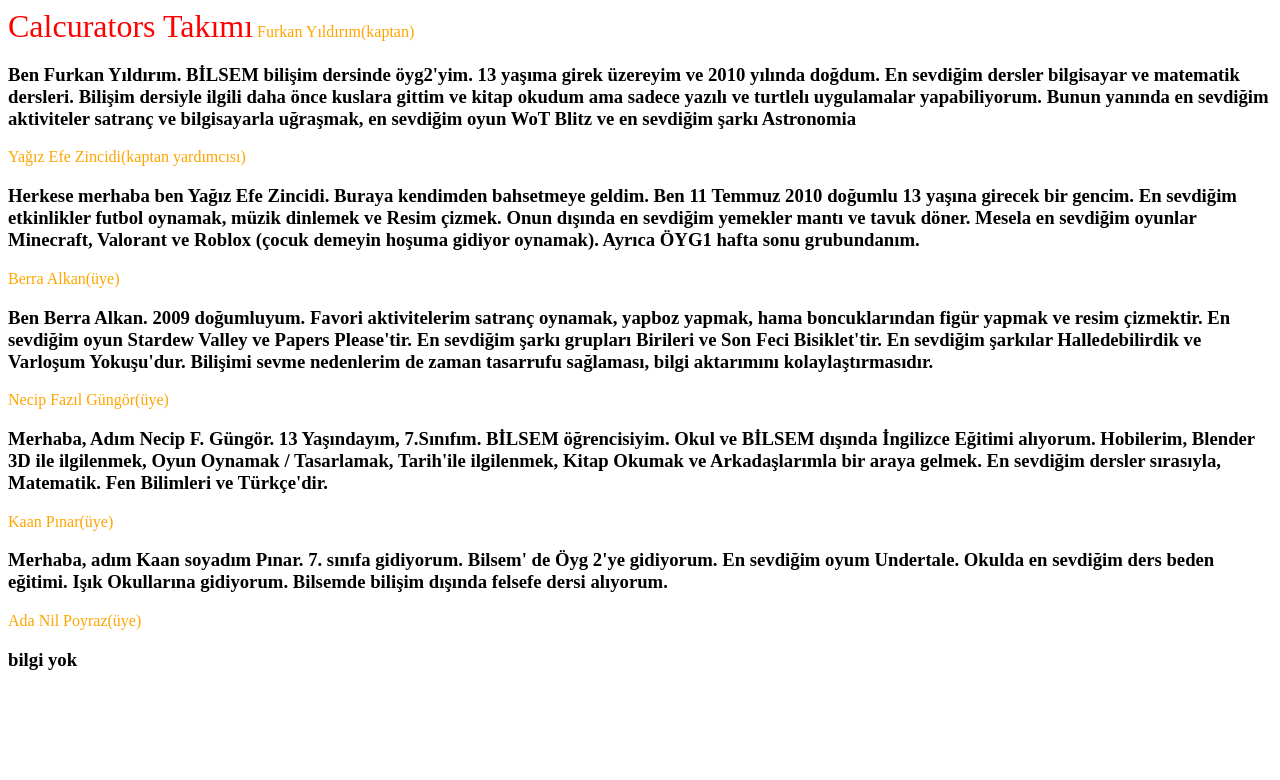
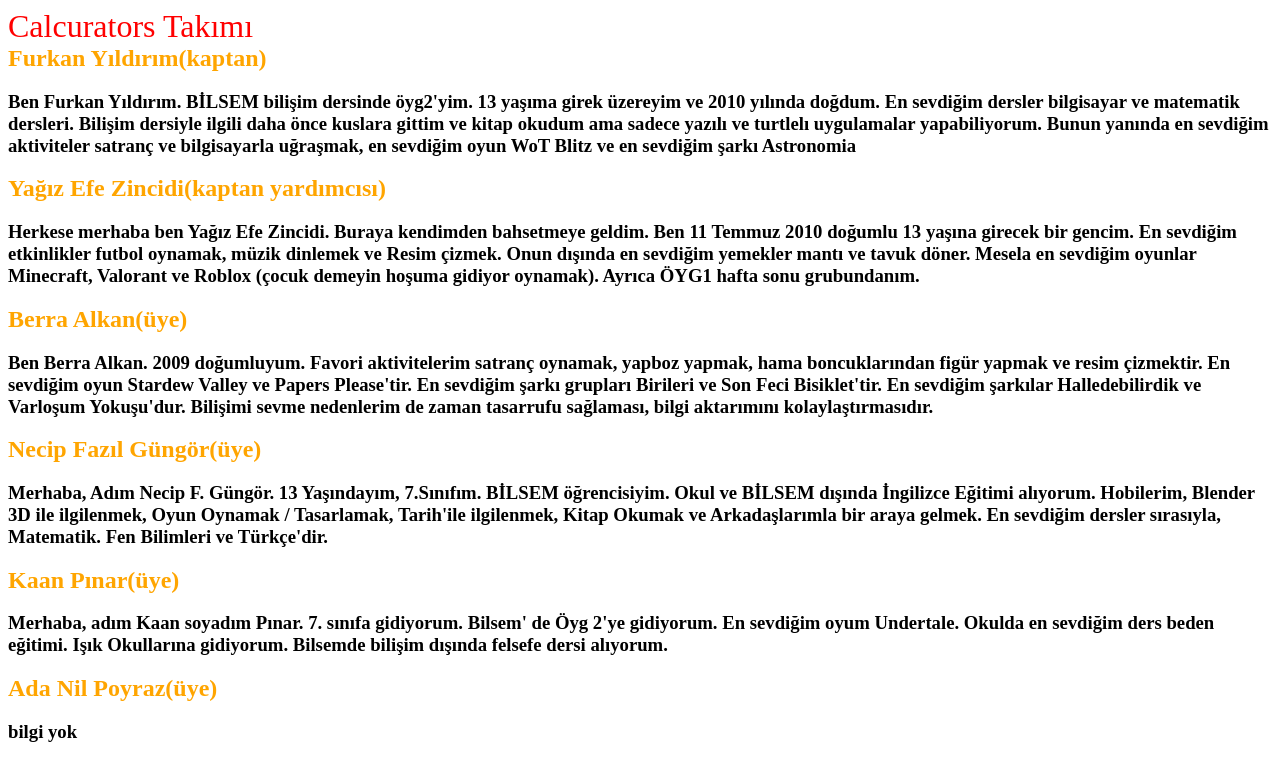
Before and after one commit to Furkanyildirm/Furkanyildirm.github.io, a plain HTML site: page index.html in a window 1280 px wide. Drawn offline with Linux system fonts and the light colour scheme.

Commit message:
Update index.html

```diff
--- a/index.html
+++ b/index.html
@@ -6,17 +6,18 @@
   </head>
   <body>
     <font color="red" size="6">Calcurators Takımı</font>
-    <font color="orange" size="3">Furkan Yıldırım(kaptan)</font>
-    <h3>Ben Furkan Yıldırım. BİLSEM bilişim dersinde öyg2'yim. 13 yaşıma girek üzereyim ve 2010 yılında doğdum. En sevdiğim dersler bilgisayar ve matematik dersleri. Bilişim dersiyle ilgili daha önce kuslara gittim ve kitap okudum ama sadece yazılı ve turtlelı uygulamalar yapabiliyorum. Bunun yanında en sevdiğim aktiviteler satranç ve bilgisayarla uğraşmak, en sevdiğim oyun WoT Blitz ve en sevdiğim şarkı Astronomia</h3>
-    <font color="orange" size="3">Yağız Efe Zincidi(kaptan yardımcısı)</font>
-    <h3>Herkese merhaba ben Yağız Efe Zincidi. Buraya kendimden bahsetmeye geldim. Ben 11 Temmuz 2010 doğumlu 13 yaşına girecek bir gencim. En sevdiğim etkinlikler futbol oynamak, müzik dinlemek ve Resim çizmek. Onun dışında en sevdiğim yemekler mantı ve tavuk döner. Mesela en sevdiğim oyunlar Minecraft, Valorant ve Roblox (çocuk demeyin hoşuma gidiyor oynamak). Ayrıca ÖYG1 hafta sonu grubundanım. </h3>
-    <font color="orange" size="3">Berra Alkan(üye)</font>
-    <h3>Ben Berra Alkan. 2009 doğumluyum. Favori aktivitelerim satranç oynamak, yapboz yapmak, hama boncuklarından figür yapmak ve resim çizmektir. En sevdiğim oyun Stardew Valley ve Papers Please'tir. En sevdiğim şarkı grupları Birileri ve Son Feci Bisiklet'tir. En sevdiğim şarkılar Halledebilirdik ve Varloşum Yokuşu'dur. Bilişimi sevme nedenlerim de zaman tasarrufu sağlaması, bilgi aktarımını kolaylaştırmasıdır.</h3>
-    <font color="orange" size="3">Necip Fazıl Güngör(üye)</font>
-    <h3>Merhaba, Adım Necip F. Güngör. 13 Yaşındayım, 7.Sınıfım. BİLSEM öğrencisiyim. Okul ve BİLSEM dışında İngilizce Eğitimi alıyorum. Hobilerim, Blender 3D ile ilgilenmek, Oyun Oynamak / Tasarlamak, Tarih'ile ilgilenmek, Kitap Okumak ve Arkadaşlarımla bir araya gelmek. En sevdiğim dersler sırasıyla, Matematik. Fen Bilimleri ve Türkçe'dir.</h3>
-    <font color="orange" size="3">Kaan Pınar(üye)</font>
-    <h3>Merhaba, adım Kaan soyadım Pınar. 7. sınıfa gidiyorum. Bilsem' de Öyg 2'ye gidiyorum. En sevdiğim oyum Undertale. Okulda en sevdiğim ders beden eğitimi. Işık Okullarına gidiyorum. Bilsemde bilişim dışında felsefe dersi alıyorum.</h3>
-    <font color="orange" size="3">Ada Nil Poyraz(üye)</font>
+    <br>
+    <b><font color="orange" size="5">Furkan Yıldırım(kaptan)</font><b>
+    <h3>     Ben Furkan Yıldırım. BİLSEM bilişim dersinde öyg2'yim. 13 yaşıma girek üzereyim ve 2010 yılında doğdum. En sevdiğim dersler bilgisayar ve matematik dersleri. Bilişim dersiyle ilgili daha önce kuslara gittim ve kitap okudum ama sadece yazılı ve turtlelı uygulamalar yapabiliyorum. Bunun yanında en sevdiğim aktiviteler satranç ve bilgisayarla uğraşmak, en sevdiğim oyun WoT Blitz ve en sevdiğim şarkı Astronomia</h3>
+    <font color="orange" size="5">Yağız Efe Zincidi(kaptan yardımcısı)</font>
+    <h3>     Herkese merhaba ben Yağız Efe Zincidi. Buraya kendimden bahsetmeye geldim. Ben 11 Temmuz 2010 doğumlu 13 yaşına girecek bir gencim. En sevdiğim etkinlikler futbol oynamak, müzik dinlemek ve Resim çizmek. Onun dışında en sevdiğim yemekler mantı ve tavuk döner. Mesela en sevdiğim oyunlar Minecraft, Valorant ve Roblox (çocuk demeyin hoşuma gidiyor oynamak). Ayrıca ÖYG1 hafta sonu grubundanım. </h3>
+    <font color="orange" size="5">Berra Alkan(üye)</font>
+    <h3>     Ben Berra Alkan. 2009 doğumluyum. Favori aktivitelerim satranç oynamak, yapboz yapmak, hama boncuklarından figür yapmak ve resim çizmektir. En sevdiğim oyun Stardew Valley ve Papers Please'tir. En sevdiğim şarkı grupları Birileri ve Son Feci Bisiklet'tir. En sevdiğim şarkılar Halledebilirdik ve Varloşum Yokuşu'dur. Bilişimi sevme nedenlerim de zaman tasarrufu sağlaması, bilgi aktarımını kolaylaştırmasıdır.</h3>
+    <font color="orange" size="5">Necip Fazıl Güngör(üye)</font>
+    <h3>     Merhaba, Adım Necip F. Güngör. 13 Yaşındayım, 7.Sınıfım. BİLSEM öğrencisiyim. Okul ve BİLSEM dışında İngilizce Eğitimi alıyorum. Hobilerim, Blender 3D ile ilgilenmek, Oyun Oynamak / Tasarlamak, Tarih'ile ilgilenmek, Kitap Okumak ve Arkadaşlarımla bir araya gelmek. En sevdiğim dersler sırasıyla, Matematik. Fen Bilimleri ve Türkçe'dir.</h3>
+    <font color="orange" size="5">Kaan Pınar(üye)</font>
+    <h3>     Merhaba, adım Kaan soyadım Pınar. 7. sınıfa gidiyorum. Bilsem' de Öyg 2'ye gidiyorum. En sevdiğim oyum Undertale. Okulda en sevdiğim ders beden eğitimi. Işık Okullarına gidiyorum. Bilsemde bilişim dışında felsefe dersi alıyorum.</h3>
+    <font color="orange" size="5">Ada Nil Poyraz(üye)</font>
     <h3>bilgi yok</h3>
   </body>
 </html>
```
